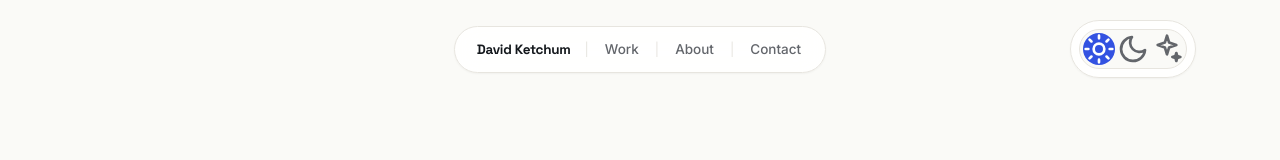
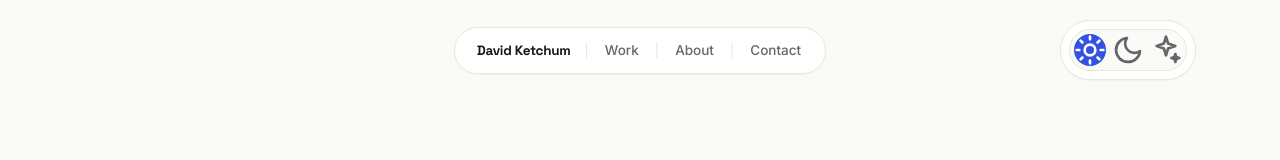
Before and after one commit to davidketchumdesign-ux/DK-Portfolio, a Next.js app: page / in a window 1280 px wide. Shown: the top 160 px of the page. Built offline with nearby package versions, Linux system fonts and the light colour scheme.

Commit message:
Shrink theme toggle icons and add spacing between buttons
Icons were 16px in tightly packed 32px buttons with only a 2px gap,
reading as cramped and blurry. Icons are now 20px with a 6px gap
between buttons, and the slide positions are updated to match.

```diff
--- a/components/ThemeToggle.tsx
+++ b/components/ThemeToggle.tsx
@@ -58,8 +58,8 @@ export function ThemeToggle({ mobile = false }: ThemeToggleProps) {
           background: var(--bg);
           border: 1px solid var(--border);
           border-radius: 999px;
-          padding: 3px;
-          gap: 2px;
+          padding: 4px;
+          gap: 6px;
           position: relative;
         }
 
@@ -80,8 +80,8 @@ export function ThemeToggle({ mobile = false }: ThemeToggleProps) {
         }
 
         .theme-toggle button svg {
-          width: 16px;
-          height: 16px;
+          width: 20px;
+          height: 20px;
         }
 
         .theme-toggle button.active {
@@ -90,9 +90,9 @@ export function ThemeToggle({ mobile = false }: ThemeToggleProps) {
 
         .toggle-pill {
           position: absolute;
-          top: 3px;
-          bottom: 3px;
-          left: 3px;
+          top: 4px;
+          bottom: 4px;
+          left: 4px;
           width: 32px;
           background: var(--accent);
           border-radius: 50%;
--- a/styles/themes.ts
+++ b/styles/themes.ts
@@ -38,6 +38,6 @@ export const themeColors: Record<Theme, Record<string, string>> = {
 
 export const togglePositions = {
   light: 0,
-  dark: 34,
-  mint: 68,
+  dark: 38,
+  mint: 76,
 };
```
